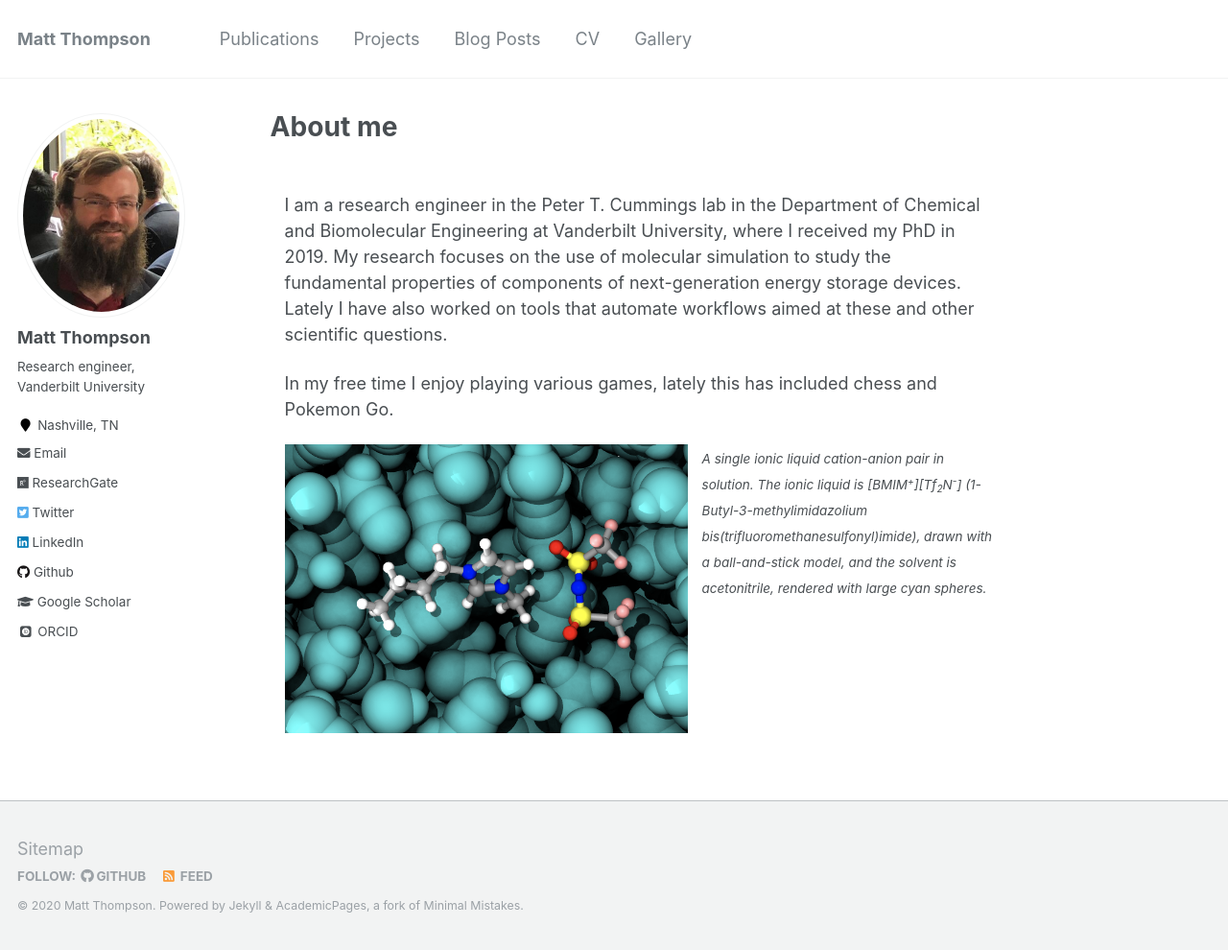
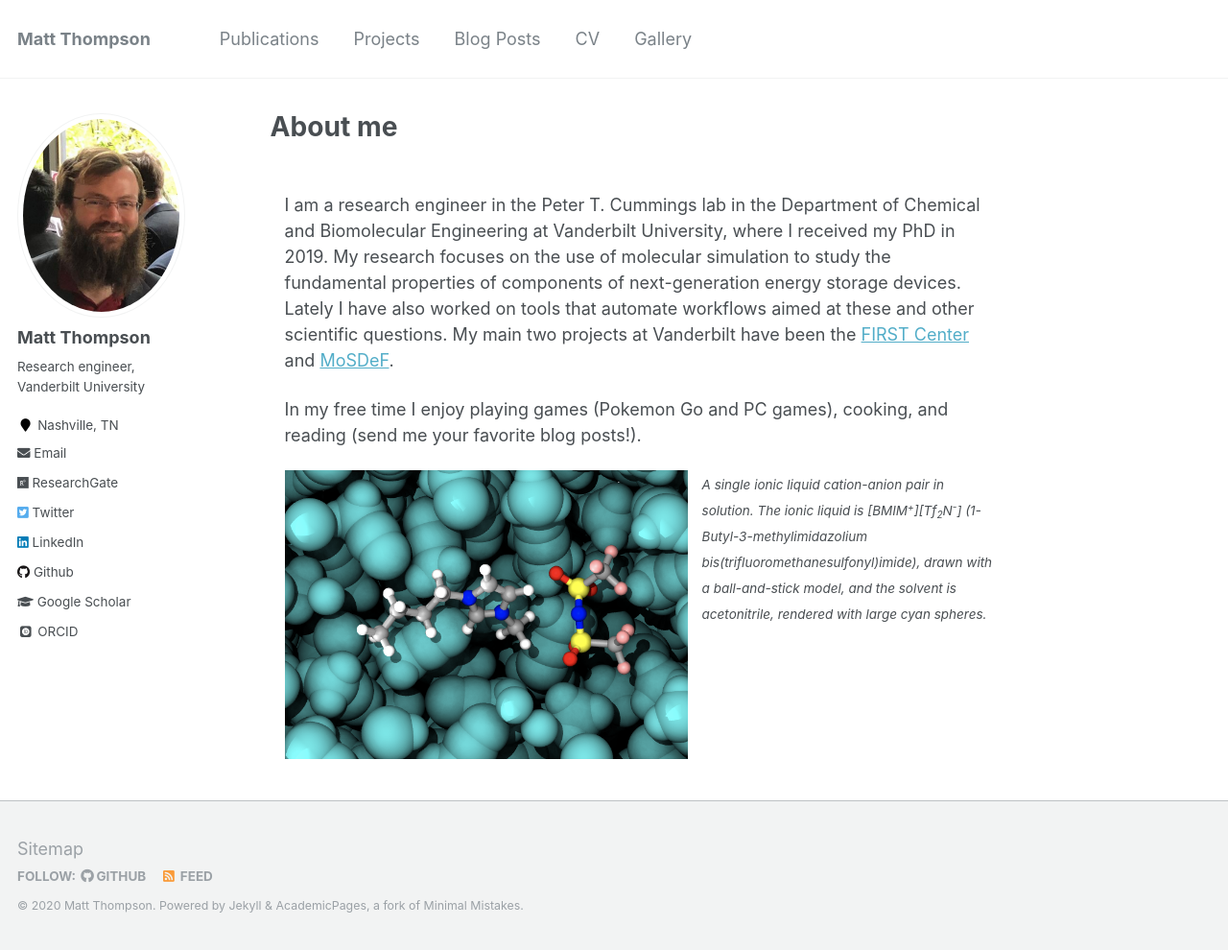
Before and after one commit to mattwthompson/mattwthompson.github.io, a Jekyll site: the page built from _pages/about.md, in a window 1280 px wide and 990 px high. Shown: the whole window at 96% size. Built offline with Jekyll 4.4.1, drawn with Linux system fonts in a browser that asks for light colours; some web fonts are replaced.

Commit message:
Update about

```diff
--- a/_pages/about.md
+++ b/_pages/about.md
@@ -16,11 +16,11 @@ I am a research engineer in the Peter T. Cummings lab in the Department of Chemi
 Engineering at Vanderbilt University, where I received my PhD in 2019. My research focuses on the
 use of molecular simulation to study the fundamental properties of components of next-generation
 energy storage devices. Lately I have also worked on tools that automate workflows aimed at these
-and other scientific questions.
+and other scientific questions. My main two projects at Vanderbilt have been the <a href="https://web.ornl.gov/sci/first/">FIRST Center</a> and <a href="https://mosdef.org">MoSDeF</a>.
 </p>
 
 <p>
-In my free time I enjoy playing various games, lately this has included chess and Pokemon Go.
+In my free time I enjoy playing games (Pokemon Go and PC games), cooking, and reading (send me your favorite blog posts!).
 </p>
 
 <img style="float: left; margin: 0px 15px 10px 0px;" src="/images/solvent.png"  height="300" width="420"/>
```
